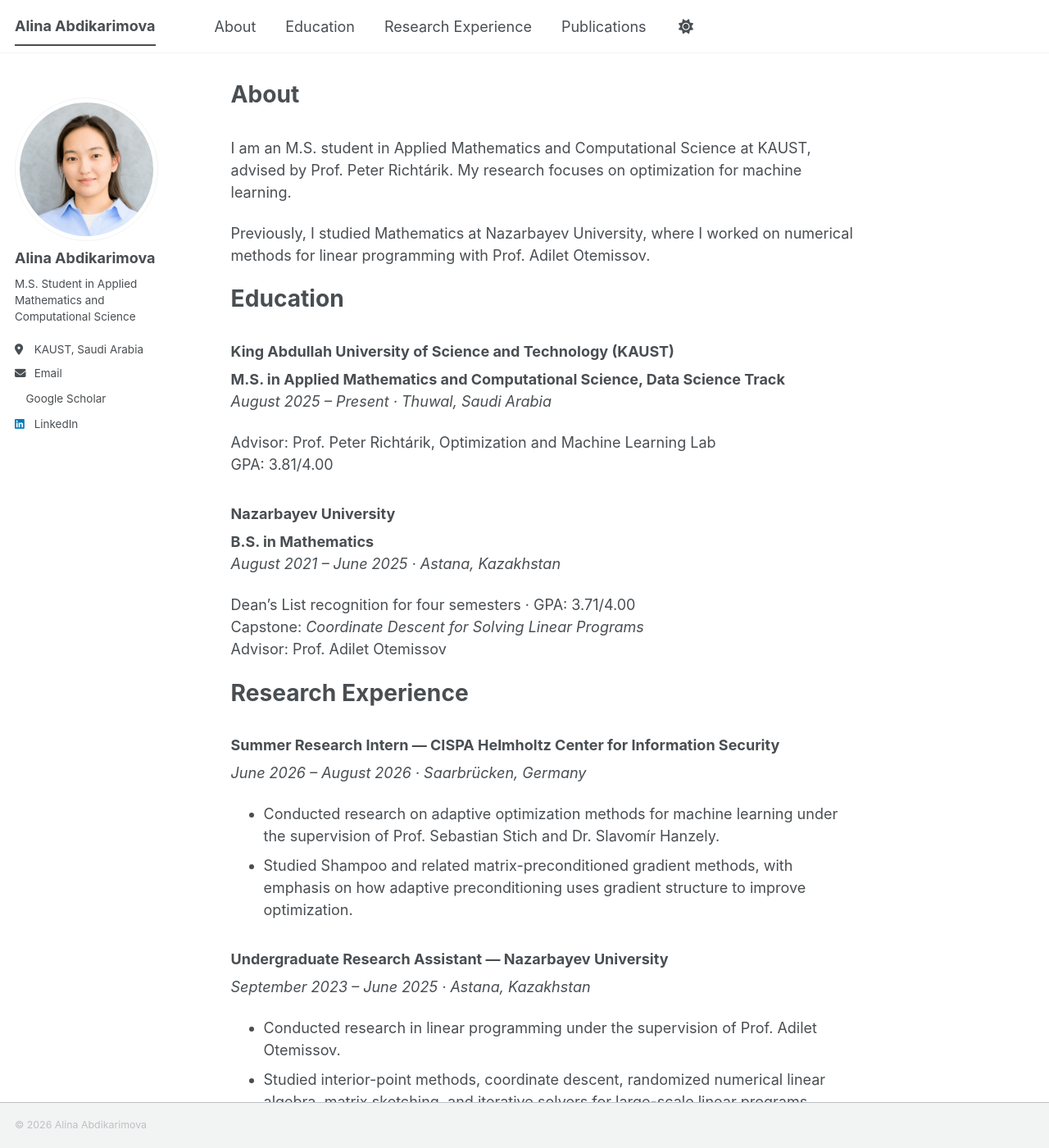
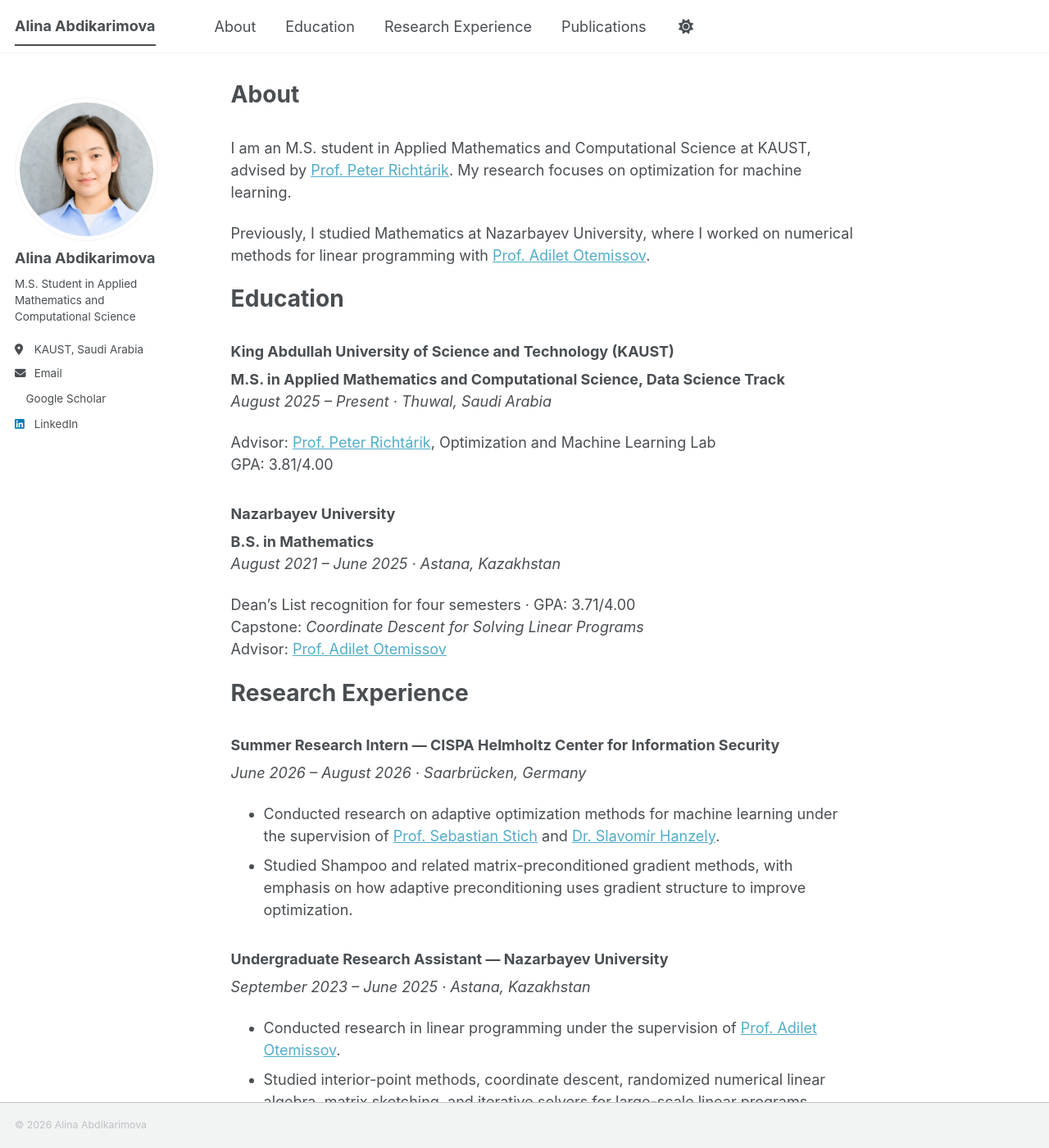
Before and after one commit to alinaabdikarimova/alinaabdikarimova.github.io, a Jekyll site: the page built from _pages/about.md, in a window 1280 px wide and 1400 px high. Shown: the whole window at 82% size. Built offline with Jekyll 4.4.1, drawn with Linux system fonts in a browser that asks for light colours; a style sheet for code colours, icons or effects is not loaded; part of the change alters nothing that is shown; some of the changed text lies outside the part shown.

Commit message:
Link academic supervisors to profiles

```diff
--- a/_pages/about.md
+++ b/_pages/about.md
@@ -9,9 +9,9 @@ redirect_from:
 
 <span id="about"></span>
 
-I am an M.S. student in Applied Mathematics and Computational Science at KAUST, advised by Prof. Peter Richtárik. My research focuses on optimization for machine learning.
+I am an M.S. student in Applied Mathematics and Computational Science at KAUST, advised by [Prof. Peter Richtárik](https://www.kaust.edu.sa/en/study/faculty/peter-richtarik). My research focuses on optimization for machine learning.
 
-Previously, I studied Mathematics at Nazarbayev University, where I worked on numerical methods for linear programming with Prof. Adilet Otemissov.
+Previously, I studied Mathematics at Nazarbayev University, where I worked on numerical methods for linear programming with [Prof. Adilet Otemissov](https://research.nu.edu.kz/en/persons/adilet-otemissov/).
 
 Education {#education}
 ======
@@ -21,7 +21,7 @@ Education {#education}
 **M.S. in Applied Mathematics and Computational Science, Data Science Track**<br>
 *August 2025 – Present · Thuwal, Saudi Arabia*
 
-Advisor: Prof. Peter Richtárik, Optimization and Machine Learning Lab<br>
+Advisor: [Prof. Peter Richtárik](https://www.kaust.edu.sa/en/study/faculty/peter-richtarik), Optimization and Machine Learning Lab<br>
 GPA: 3.81/4.00
 
 ### Nazarbayev University
@@ -31,7 +31,7 @@ GPA: 3.81/4.00
 
 Dean's List recognition for four semesters · GPA: 3.71/4.00<br>
 Capstone: *Coordinate Descent for Solving Linear Programs*<br>
-Advisor: Prof. Adilet Otemissov
+Advisor: [Prof. Adilet Otemissov](https://research.nu.edu.kz/en/persons/adilet-otemissov/)
 
 Research Experience {#research-experience}
 ======
@@ -40,14 +40,14 @@ Research Experience {#research-experience}
 
 *June 2026 – August 2026 · Saarbrücken, Germany*
 
-- Conducted research on adaptive optimization methods for machine learning under the supervision of Prof. Sebastian Stich and Dr. Slavomír Hanzely.
+- Conducted research on adaptive optimization methods for machine learning under the supervision of [Prof. Sebastian Stich](https://cispa.de/en/people/c01sest) and [Dr. Slavomír Hanzely](https://cispa.de/en/people/c01slha).
 - Studied Shampoo and related matrix-preconditioned gradient methods, with emphasis on how adaptive preconditioning uses gradient structure to improve optimization.
 
 ### Undergraduate Research Assistant — Nazarbayev University
 
 *September 2023 – June 2025 · Astana, Kazakhstan*
 
-- Conducted research in linear programming under the supervision of Prof. Adilet Otemissov.
+- Conducted research in linear programming under the supervision of [Prof. Adilet Otemissov](https://research.nu.edu.kz/en/persons/adilet-otemissov/).
 - Studied interior-point methods, coordinate descent, randomized numerical linear algebra, matrix sketching, and iterative solvers for large-scale linear programs.
 - Conducted numerical experiments for an unconstrained merit-function approach, analyzed accuracy and convergence across problem dimensions, and produced the plots and numerical results reported in the resulting preprint.
 
@@ -58,7 +58,7 @@ Publications {#publications}
   <h3 style="margin-bottom: 0.35rem;">
     <a href="https://arxiv.org/abs/2505.21232" target="_blank" rel="noopener noreferrer">Solving a Linear Program via a Single Unconstrained Minimization</a>
   </h3>
-  <p style="margin: 0 0 0.35rem;">Adilet Otemissov and <strong>Alina Abdikarimova</strong></p>
+  <p style="margin: 0 0 0.35rem;"><a href="https://research.nu.edu.kz/en/persons/adilet-otemissov/" target="_blank" rel="noopener noreferrer">Adilet Otemissov</a> and <strong>Alina Abdikarimova</strong></p>
   <p style="margin: 0 0 0.8rem;"><em>Preprint, 2025.</em></p>
   <a href="https://arxiv.org/abs/2505.21232" class="btn btn--primary" target="_blank" rel="noopener noreferrer">View on arXiv</a>
 </article>
```
